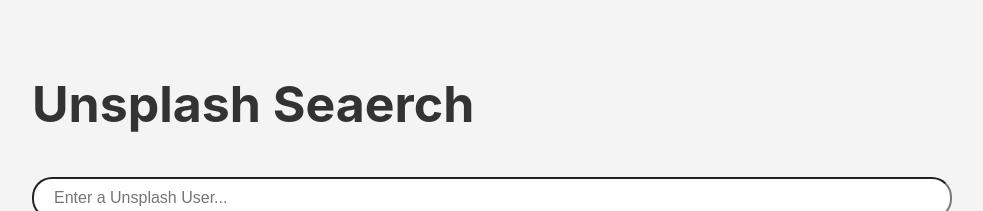
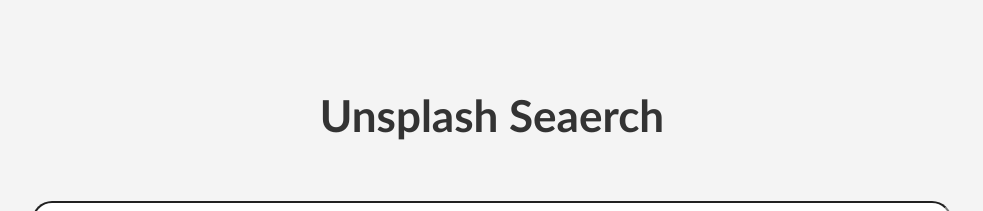
Before and after one commit to dsound-zz/color-tv-frontend-test, a React (Create React App) app: page / in a window 1280 px wide. Shown: the top 211 px of the page, without its empty margins (148-1131 px from the left). Built offline with nearby package versions, Linux system fonts and the light colour scheme; no server answers; what unsplash-js would draw is missing.

Commit message:
title fix

```diff
--- a/src/App.css
+++ b/src/App.css
@@ -18,6 +18,8 @@
   padding: 40px;
 }
 
+
+/* Search */
 .title {
   padding: 2rem;
   text-align: center;
@@ -25,7 +27,6 @@
   font-family: "Gill Sans", "Gill Sans MT", Calibri, "Trebuchet MS", sans-serif;
 }
 
-/* Search */
 h1 {
   font-size: 5rem;
 }
--- a/src/app/components/Search.jsx
+++ b/src/app/components/Search.jsx
@@ -15,7 +15,7 @@
 
   return (
     <>
-    <h1>Unsplash Seaerch</h1>
+    <h1 className="title">Unsplash Seaerch</h1>
       <form className="form" onSubmit={searchPhotos}>
         <label className="label" htmlFor="query">
           {" "}
```
